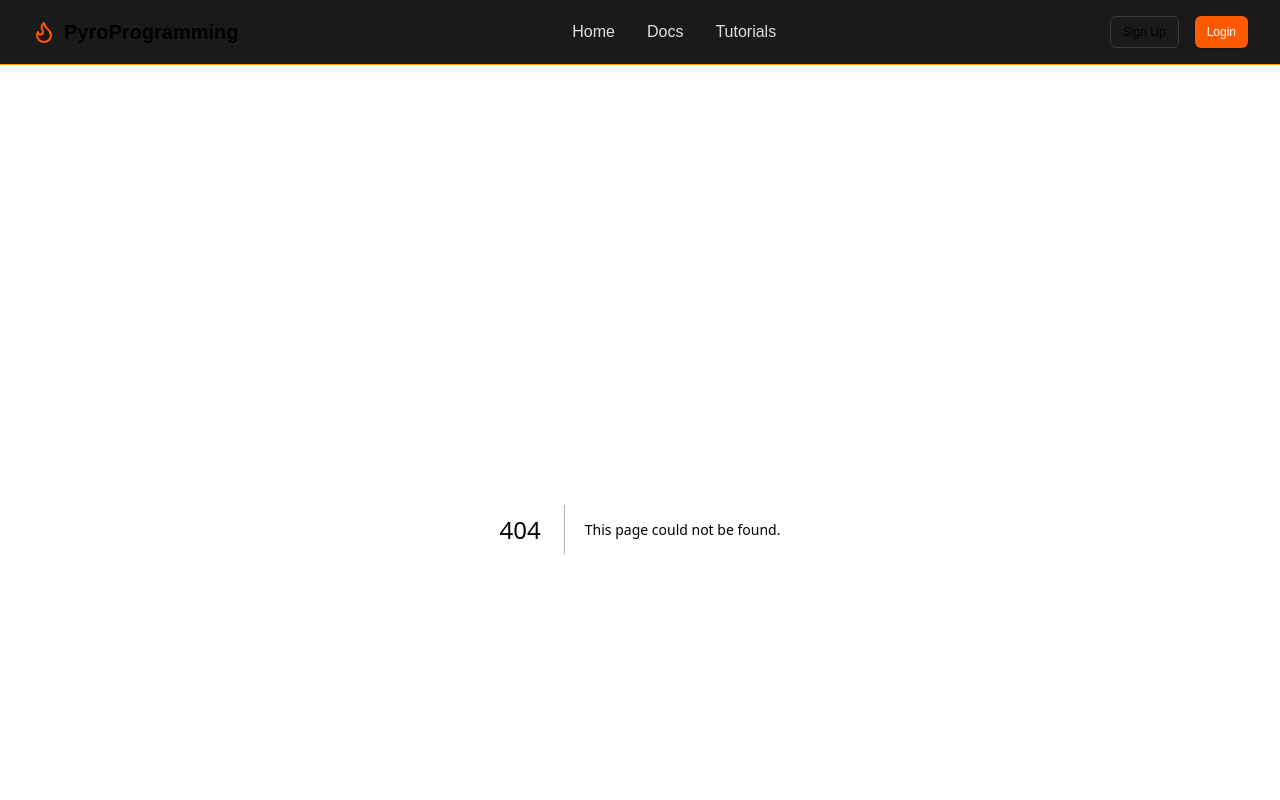
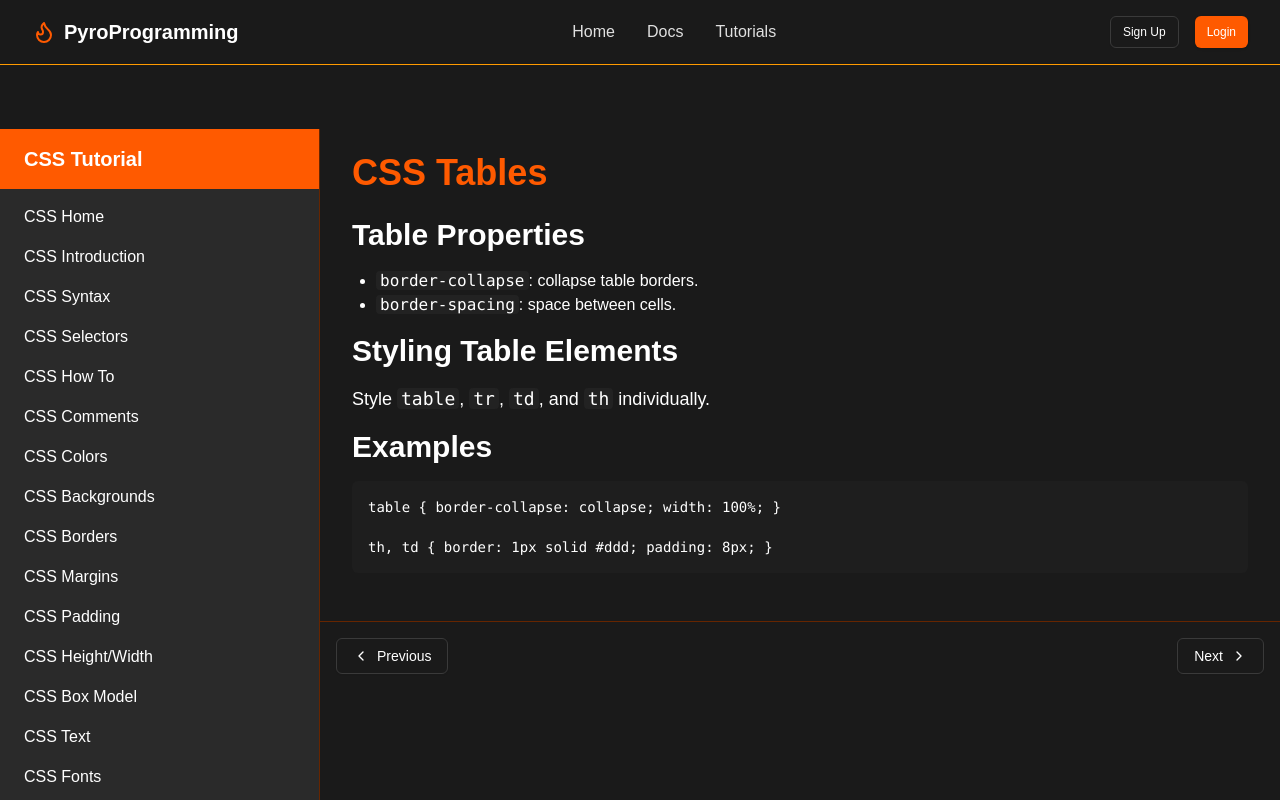
Before and after one commit to 321EZ123/PyroProgramming, a Next.js app: page /tutorials/css/tables in a window 1280 px wide. Before the commit this address had no page. Shown: the top 800 px of the page. Built offline with nearby package versions, Linux system fonts and the light colour scheme.

Commit message:
Create page.tsx

```diff
--- /dev/null
+++ b/src/app/tutorials/css/tables/page.tsx
@@ -0,0 +1,27 @@
+"use client";
+
+export default function CssTables() {
+  return (
+    <div className="max-w-4xl mx-auto">
+      <h1 className="text-4xl font-bold mb-6 text-primary">CSS Tables</h1>
+
+      <h2 className="text-3xl font-semibold mb-4">Table Properties</h2>
+      <ul className="list-disc pl-6 mb-4">
+        <li><code className="bg-card/50 px-1 rounded">border-collapse</code>: collapse table borders.</li>
+        <li><code className="bg-card/50 px-1 rounded">border-spacing</code>: space between cells.</li>
+      </ul>
+
+      <h2 className="text-3xl font-semibold mb-4">Styling Table Elements</h2>
+      <p className="text-lg mb-4">Style <code className="bg-card/50 px-1 rounded">table</code>, <code className="bg-card/50 px-1 rounded">tr</code>, <code className="bg-card/50 px-1 rounded">td</code>, and <code className="bg-card/50 px-1 rounded">th</code> individually.</p>
+
+      <h2 className="text-3xl font-semibold mb-4">Examples</h2>
+      <div className="bg-[#1E1E1E] rounded-md p-4 mb-6">
+        <pre className="text-white font-mono text-sm">
+          <code>{`table { border-collapse: collapse; width: 100%; }
+
+th, td { border: 1px solid #ddd; padding: 8px; }`}</code>
+        </pre>
+      </div>
+    </div>
+  );
+}
```
